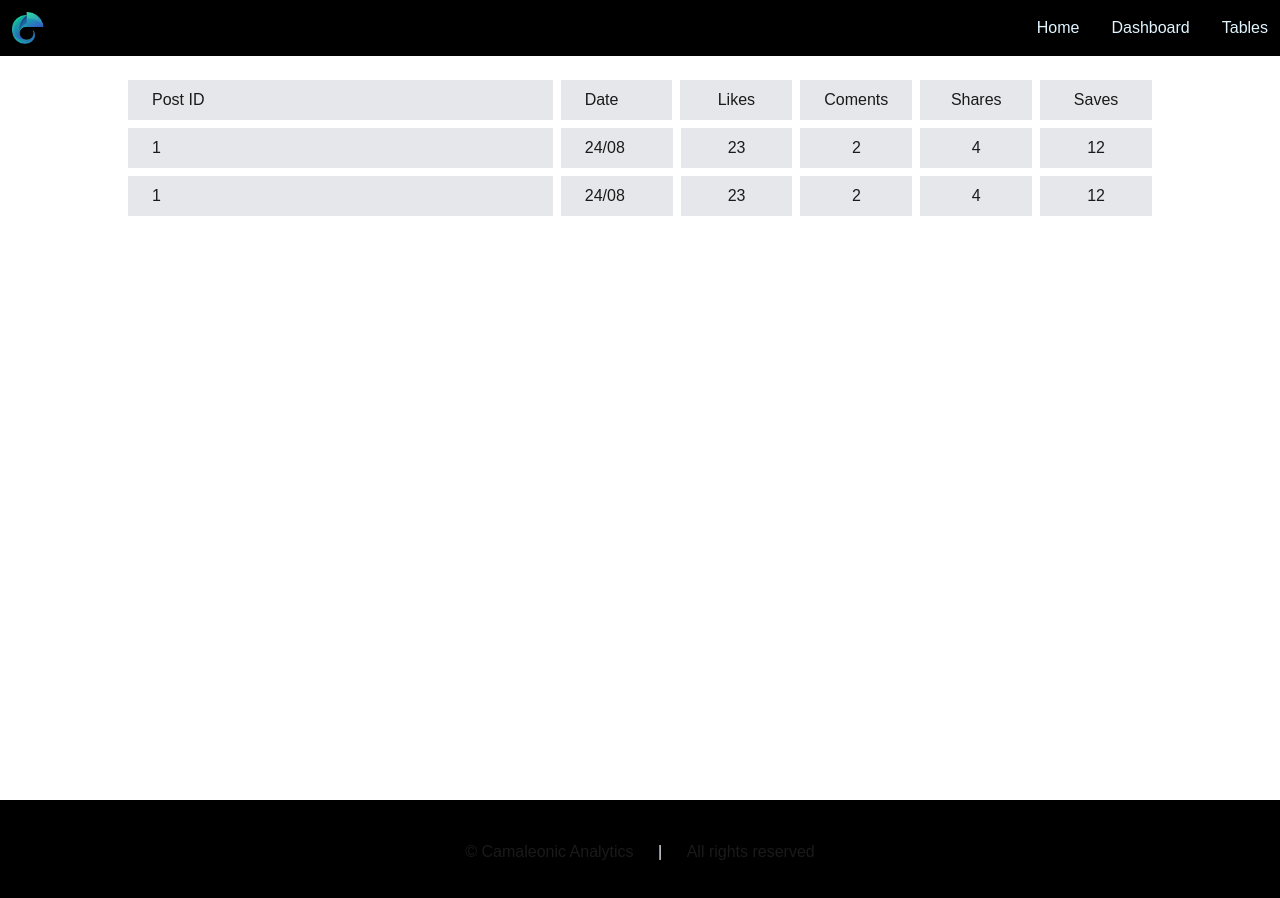
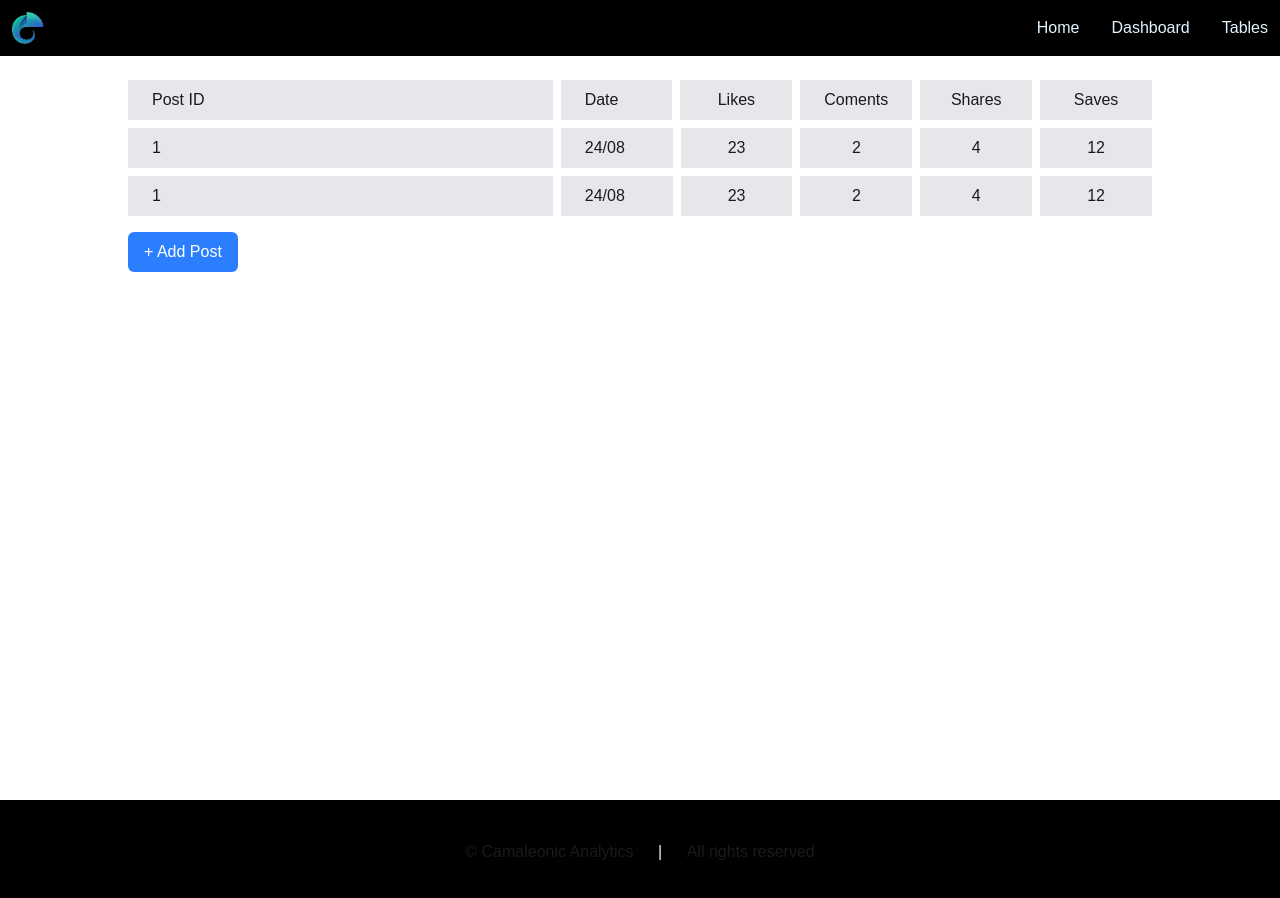
Before and after one commit to EPdesarrollo/camaleonic-test, a Next.js app: page /tables in a window 1280 px wide. Shown: the top 898 px of the page. Built offline with nearby package versions, Linux system fonts and the light colour scheme.

Commit message:
Implementing add post functionality

```diff
--- a/src/components/Tables/PostRow.tsx
+++ b/src/components/Tables/PostRow.tsx
@@ -1,3 +1,6 @@
+"use client";
+import { useState } from "react";
+
 const data = [
   {
     id: 1,
@@ -18,6 +21,11 @@ const data = [
 ];
 
 export function PostRow() {
+  const [showForm, setShowForm] = useState(false);
+  function handleShowForm() {
+    setShowForm(!showForm);
+  }
+
   return (
     <div>
       {data.map((post) => {
@@ -44,6 +52,34 @@ export function PostRow() {
           </div>
         );
       })}
+      <button
+        onClick={handleShowForm}
+        className="mt-4 px-4 py-2  bg-blue-500 text-white  rounded-md hover:bg-blue-600 transition duration-200"
+      >
+        + Add Post
+      </button>
+      {showForm && (
+        <div className="w-screen h-screen fixed top-0 left-0 grid place-items-center bg-gray-900/50 backdrop-blur-xs">
+          <form className="w-3/4 mt-4 p-8 bg-slate-800 rounded-md relative">
+            <button
+              onClick={handleShowForm}
+              className="absolute top-1 right-2 text-red-600 text-3xl"
+            >
+              &times;
+            </button>
+            <textarea
+              className="w-full h-32 p-2 bg-white border border-gray-300 rounded-md "
+              placeholder="Write your post here..."
+            ></textarea>
+            <button
+              type="submit"
+              className="mt-2 px-4 py-1 bg-blue-500 text-white rounded-md hover:bg-blue-600 transition duration-200"
+            >
+              Submit
+            </button>
+          </form>
+        </div>
+      )}
     </div>
   );
 }
```
